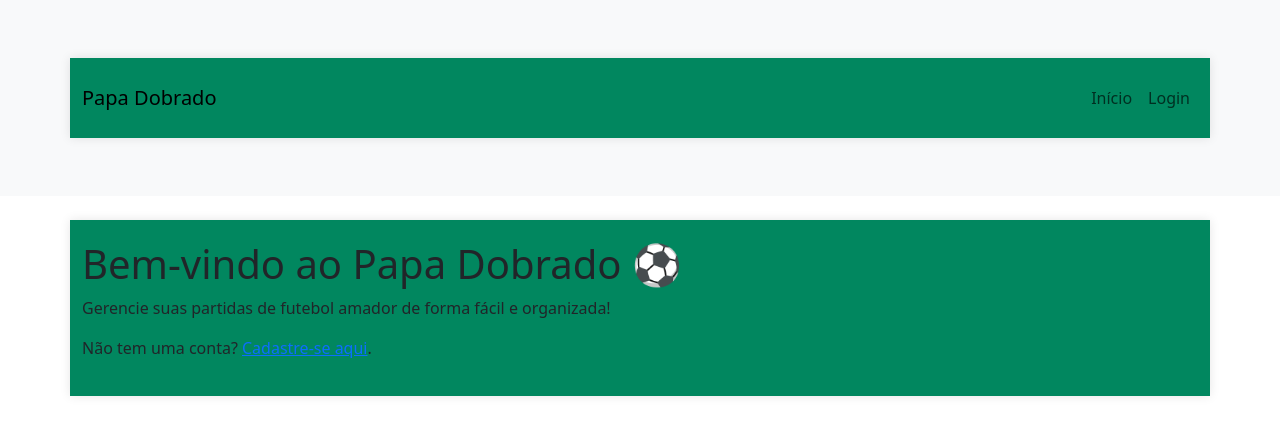
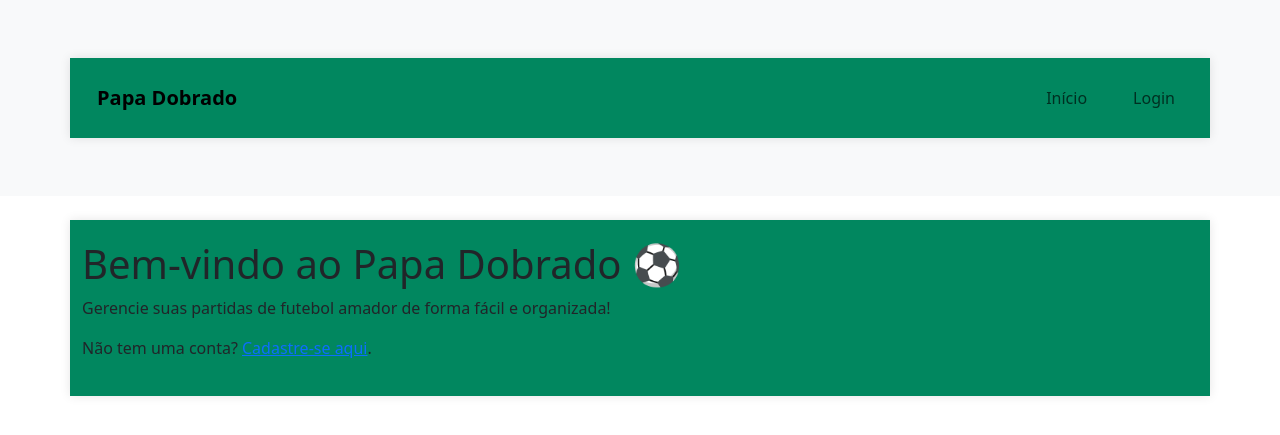
Before and after one commit to alewnardu/papadobradofc, a Flask app: page / in a window 1280 px wide. Shown: the top 435 px of the page. Run offline with Flask 3, Linux system fonts and the light colour scheme; parts of the project's set-up code (start-up, migrations or seed data) failed here and were passed over.

Commit message:
Ajusta css

```diff
--- a/app/static/css/style.css
+++ b/app/static/css/style.css
@@ -86,3 +86,22 @@ h2 {
         color: var(--text-light);
     }
 }
+
+/* Estilos para a barra de navegação */
+nav {
+    background-color: var(--primary-green);
+    padding: 10px 20px;
+    text-align: center;
+}
+
+nav a {
+    color: var(--text-light); /* Branco */
+    text-decoration: none;
+    font-weight: bold; /* Negrito */
+    margin: 0 15px;
+    font-size: 16px;
+}
+
+nav a:hover {
+    color: #f8f9fa; /* Branco mais suave para efeito */
+}
```
